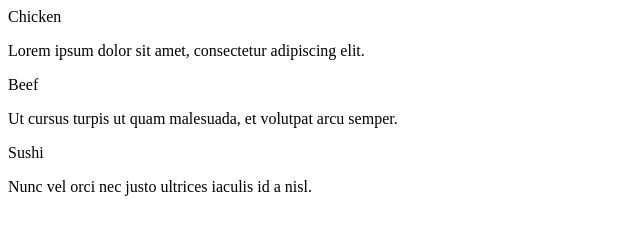
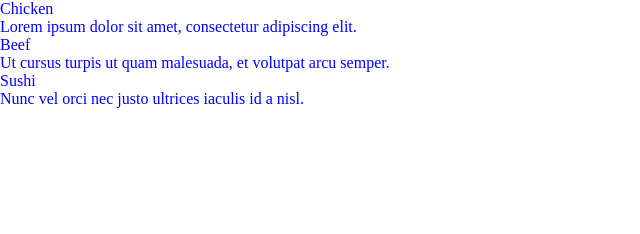
Before and after one commit to xm-wq/module2-solution, a plain HTML site: page index.html in a window 1280 px wide. Shown: the whole page, without its empty margins (0-640 px from the left). Drawn offline with Linux system fonts and the light colour scheme.

Commit message:
index.html

```diff
--- a/index.html
+++ b/index.html
@@ -1,13 +1,17 @@
 <!DOCTYPE html>
 <html lang="en">
-<head>
-  <meta charset="UTF-8">
-  <meta name="viewport" content="width=device-width, initial-scale=1.0">
-  <link rel="stylesheet" href="css/style.css">
-  <title>Responsive Assignment</title>
-</head>
+<head></head>
 <body>
-  <div class="container">
+  <style>
+    *{
+      list-style: none;
+      text-decoration: none;
+      border-collapse: collapse;
+      margin: 0px;
+      padding: 0px;
+      color: blue;
+    }
+    </style>  <div class="container">
     <div class="section pink-bg">
       <div class="section-title">Chicken</div>
       <p class="content">Lorem ipsum dolor sit amet, consectetur adipiscing elit.</p>
```
